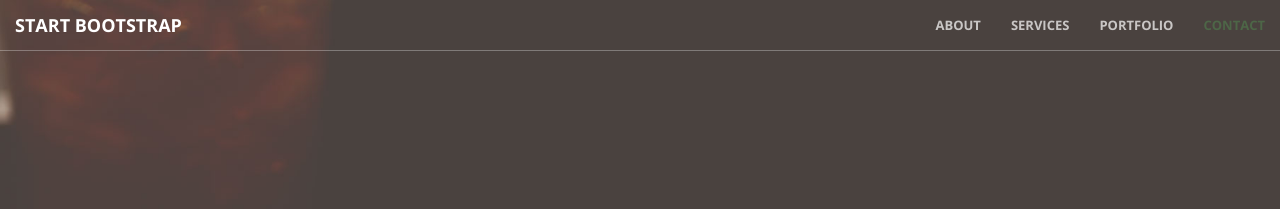
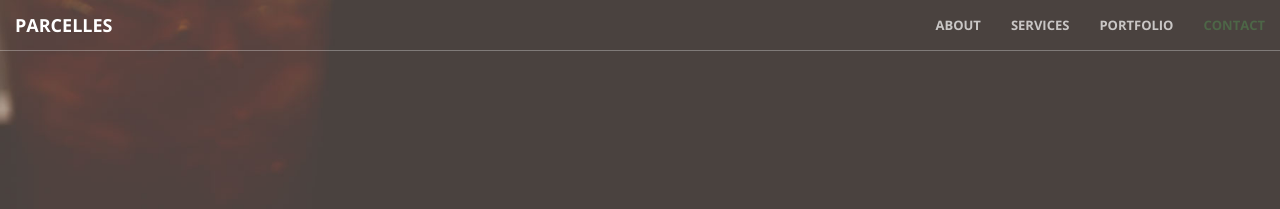
Before and after one commit to stackbit-projects/pleasant-europa-2d049, a Jekyll site: the page built from index.html, in a window 1280 px wide. Shown: the top 209 px of the page. Built offline with Jekyll 4.4.1, drawn with Linux system fonts in a browser that asks for light colours.

Commit message:
nav.html: changed

```diff
--- a/_includes/nav.html
+++ b/_includes/nav.html
@@ -8,7 +8,7 @@
                 <span class="icon-bar"></span>
                 <span class="icon-bar"></span>
             </button>
-            <a class="navbar-brand page-scroll" href="#page-top">Start Bootstrap</a>
+            <a class="navbar-brand page-scroll" href="#page-top">Parcelles</a>
         </div>
 
         <!-- Collect the nav links, forms, and other content for toggling -->
```
